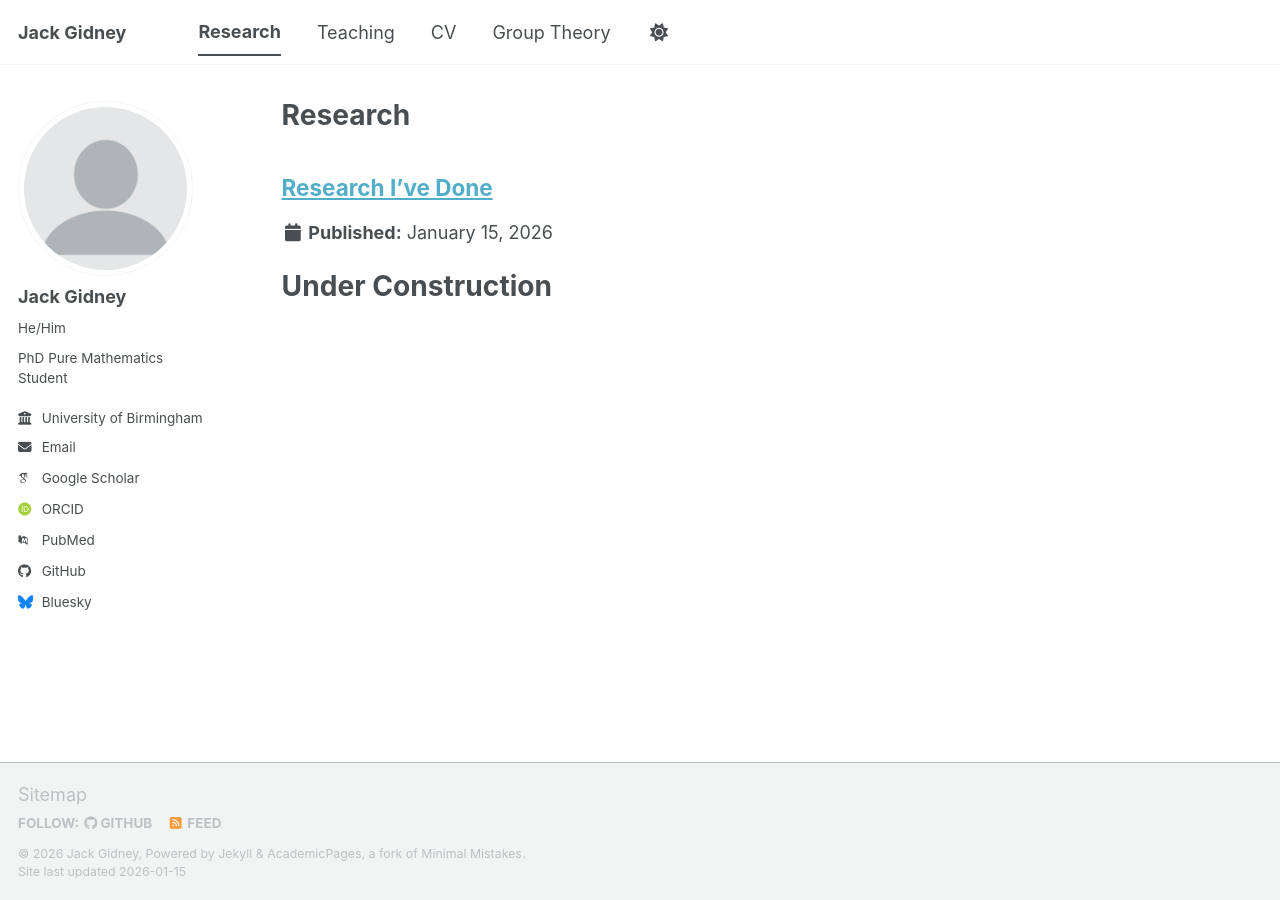
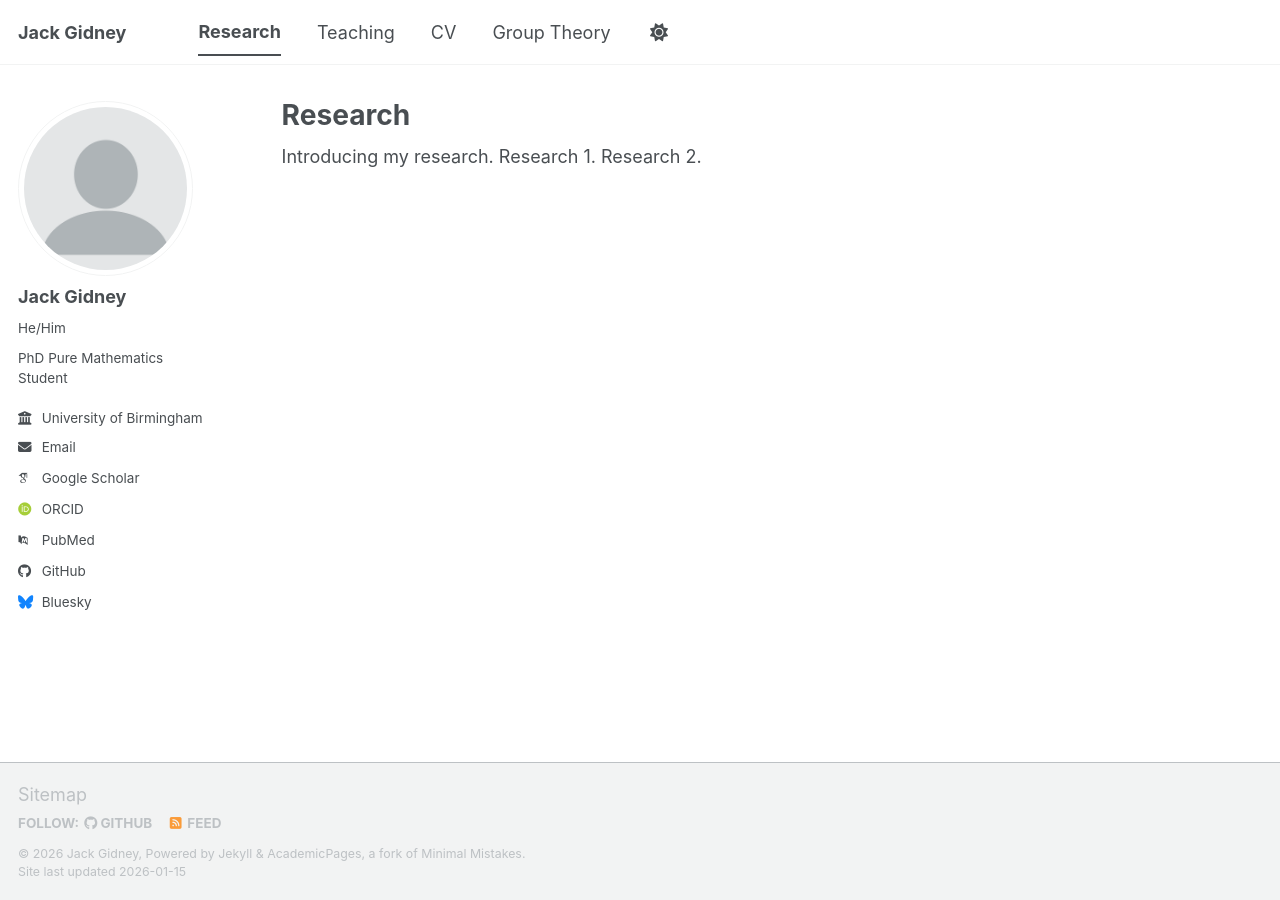
Before and after one commit to jgidney44/jgidney44.github.io, a Jekyll site: the page built from _pages/research.html, in a window 1280 px wide. Built offline with Jekyll 4.4.1, drawn with Linux system fonts in a browser that asks for light colours; some web fonts are replaced; a script bundle is joined from its source files by our own code; library files that are not in the unit come from our copies.

Commit message:
Update research.html

```diff
--- a/_pages/research.html
+++ b/_pages/research.html
@@ -5,8 +5,7 @@ permalink: /research/
 author_profile: true
 ---
 
-{% include base_path %}
+Introducing my research.
 
-{% for post in site.research reversed %}
-  {% include archive-single.html %}
-{% endfor %}
+Research 1.
+Research 2.
```
